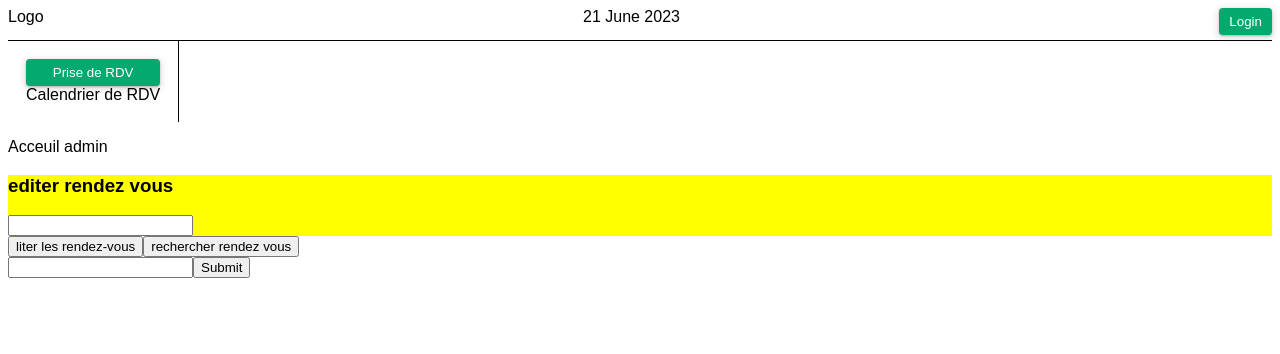
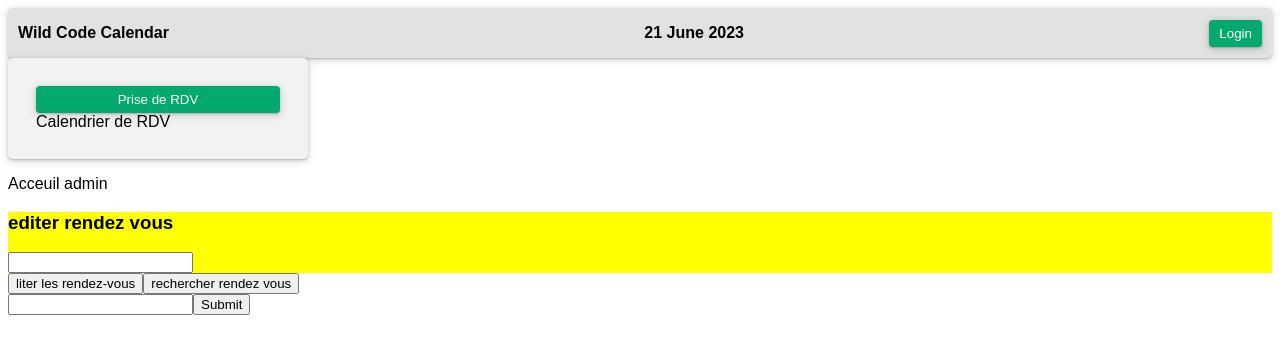
Before and after one commit to Vv214/TpCalendar, an Angular app: page / in a window 1280 px wide. Shown: the top 354 px of the page. Built offline with nearby package versions, Linux system fonts and the light colour scheme.

Commit message:
modification de l'affichage du formulaire

```diff
--- a/src/app/Component/navbar/navbar.component.css
+++ b/src/app/Component/navbar/navbar.component.css
@@ -1,11 +1,30 @@
 #content {
-    padding-bottom: 5px;
-    border-bottom: 1px black solid;
+    box-shadow: rgba(60, 64, 67, 0.3) 0px 1px 2px 0px, rgba(60, 64, 67, 0.15) 0px 2px 6px 2px;
     display: flex;
     justify-content: space-between;
+    border-radius: 5px;
+    background-color: #e2e2e2;
+    height: 50px;
+}
+
+#logo,
+#date {
+    margin-left: 10px;
+    font-weight: 700;
+    display: flex;
+    justify-content: center;
+    align-items: center;
+}
+
+.buttonDiv {
+    margin-right: 10px;
+    display: flex;
+    justify-content: center;
+    align-items: center;
 }
 
 .button {
+    font-weight: 700;
     box-shadow: rgba(60, 64, 67, 0.3) 0px 1px 2px 0px, rgba(60, 64, 67, 0.15) 0px 2px 6px 2px;
     background-color: #04AA6D;
     color: white;
--- a/src/app/Component/navbar/navbar.component.html
+++ b/src/app/Component/navbar/navbar.component.html
@@ -1,7 +1,7 @@
 <div id="content">
-    <div id="logo">Logo</div>
+    <div id="logo">Wild Code Calendar</div>
     <div id="date">{{createDate | date : 'dd MMMM YYYY' }}</div>
-    <div>
-        <button class="button" id="button" (click)="client.isAdmin=affichageAdmin(client.isAdmin)">Login</button>
+    <div class="buttonDiv">
+        <button class="button" (click)="client.isAdmin=affichageAdmin(client.isAdmin)">Login</button>
     </div>
 </div>
--- a/src/app/Component/sidebar/sidebar.component.css
+++ b/src/app/Component/sidebar/sidebar.component.css
@@ -3,8 +3,7 @@
     flex-direction: column;
     justify-self: center;
     padding: 18px;
-    max-width: 15%;
-    border-right: 1px solid black;
+    width: 100%;
 }
 
 #general {
@@ -25,3 +24,10 @@
 .button:hover {
     background-color: #45a049;
 }
+
+.container {
+    box-shadow: rgba(60, 64, 67, 0.3) 0px 1px 2px 0px, rgba(60, 64, 67, 0.15) 0px 2px 6px 2px;
+    border-radius: 5px;
+    background-color: #f2f2f2;
+    padding: 10px;
+}
--- a/src/app/Component/sidebar/sidebar.component.html
+++ b/src/app/Component/sidebar/sidebar.component.html
@@ -1,14 +1,16 @@
+<div class="container">
     <div id="general">
         <div id="sidebar">
-        <button class="button" (click)="afficheFormulaire=appelFormulairePriseRdv(afficheFormulaire)">Prise de
+            <button class="button" (click)="appelFormulairePriseRdv()">Prise de
                 RDV</button>
             <div>Calendrier de RDV</div>
         </div>
+    </div>
+</div>
 <div>
-        <p *ngIf="afficheFormulaire===true; else notAfficheFormulaire">
+    <!--    <p *ngIf="afficheFormulaire===true; else notAfficheFormulaire">
         <app-form></app-form>
-        </p>
+    </p> -->
     <ng-template #notAfficheFormulaire>
     </ng-template>
 </div>
-</div>
--- a/src/app/Component/sidebar/sidebar.component.ts
+++ b/src/app/Component/sidebar/sidebar.component.ts
@@ -1,4 +1,4 @@
-import { Component, Input } from '@angular/core';
+import { Component, EventEmitter, Input, Output } from '@angular/core';
 
 @Component({
   selector: 'app-sidebar',
@@ -9,9 +9,11 @@ export class SidebarComponent {
 
   @Input()
   afficheFormulaire: boolean = false;
+  @Output()
+  clickRdv = new EventEmitter();
 
-  appelFormulairePriseRdv(afficheFormulaire: boolean): boolean {
-    console.log('afficheFormulaire', afficheFormulaire);
-    return !afficheFormulaire;
+  appelFormulairePriseRdv(): void {
+    this.afficheFormulaire = !this.afficheFormulaire;
+    this.clickRdv.emit(this.afficheFormulaire);
   }
 }
--- a/src/app/app.component.css
+++ b/src/app/app.component.css
@@ -1 +1,11 @@
-#contentApp {}
+.container {
+    display: flex;
+}
+
+.ouais {
+    width: 300px;
+}
+
+.sidebar {
+    width: 100px;
+}
--- a/src/app/app.component.html
+++ b/src/app/app.component.html
@@ -1,5 +1,12 @@
-<div id="contentApp">
-  <app-navbar></app-navbar>
-  <app-sidebar></app-sidebar>
+<div>
+  <app-navbar class="navbar"></app-navbar>
+  <div class="container">
+    <div class="ouais">
+      <app-sidebar (clickRdv)="displayForm($event)" class="sidebar"></app-sidebar>
+    </div>
+    <div *ngIf="printForm">
+      <app-form></app-form>
+    </div>
+  </div>
   <app-admin></app-admin>
 </div>
--- a/src/app/app.component.ts
+++ b/src/app/app.component.ts
@@ -8,8 +8,16 @@ import { Component } from '@angular/core';
 export class AppComponent {
   title = 'TpCalendar';
   isAdmin: boolean = true;
+
+  printForm: boolean = false;
+
   adminChangeMode(isAdmin: boolean): boolean {
     console.log('isAdmin', isAdmin);
     return !isAdmin;
   }
+
+  displayForm(isClicked: boolean) {
+    this.printForm = isClicked;
+  }
+
 }
```
Lines whose indentation alone changed are shown as unchanged.
